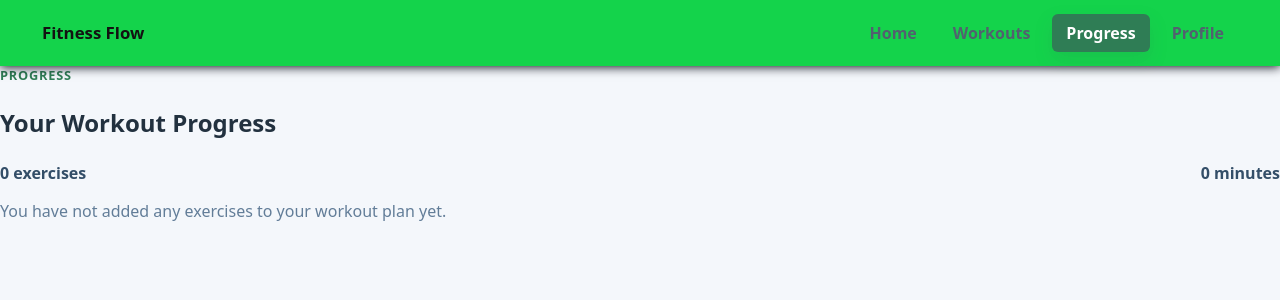
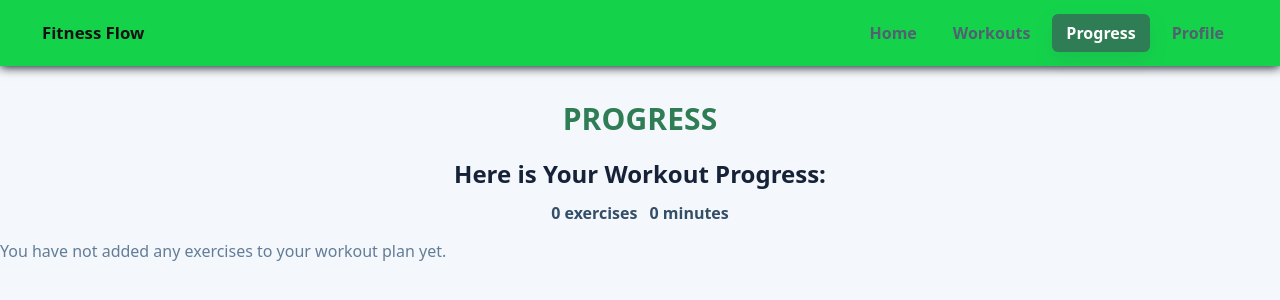
Before and after one commit to njugunacynthia32-sketch/Fitness-flow-App, a React (Vite) app: page /progress in a window 1280 px wide. Shown: the top 300 px of the page. Built offline with nearby package versions, Linux system fonts and the light colour scheme.

Commit message:
Add styling on progress section

```diff
--- a/src/App.css
+++ b/src/App.css
@@ -598,3 +598,38 @@ button:disabled {
   background: #2f7d55;
   color: #ffffff;
 }
+
+.small-heading {
+  color: #2f7d55;
+  font-size: 30px;
+  font-weight: 700;
+  letter-spacing: 0.1px;
+  margin-top: 30px;
+  display: flex;
+  justify-content: center;
+}
+
+.plan-stats {
+  margin: 14px 0;
+  color: #334e68;
+  font-weight: 700;
+  display: flex;
+  justify-content: center;;
+}
+
+.workout-progress {
+  color: #152238;
+  font-size: 1.5rem;
+  line-height: 1.1;
+  margin-bottom: 12px;
+  display: flex;
+  justify-content: center;
+}
+
+.workout-plan {
+  display: flex;
+  justify-content: center;
+  align-items: center;
+  gap: 12px;
+  font-size: 18px;
+}
--- a/src/pages/Progress.jsx
+++ b/src/pages/Progress.jsx
@@ -27,7 +27,7 @@ function Progress() {
     <main className="progress-page">
       <section className="progress-card">
         <p className="small-heading">Progress</p>
-        <h1>Your Workout Progress</h1>
+        <h1 className='workout-progress'>Here is Your Workout Progress:</h1>
 
         <div className="plan-stats">
           <span>{workoutPlan.length} exercises</span>
@@ -42,7 +42,8 @@ function Progress() {
           <ul className="plan-list">
             {workoutPlan.map((exercise) => (
               <li key={exercise.id}>
-                <div>
+                <div className="workout-plan">
+                  <h1 className='workout-plan-title'>Workout plan</h1>
                   <strong>{exercise.name}</strong>
                   <span>{exercise.minutes} min</span>
                 </div>
```
